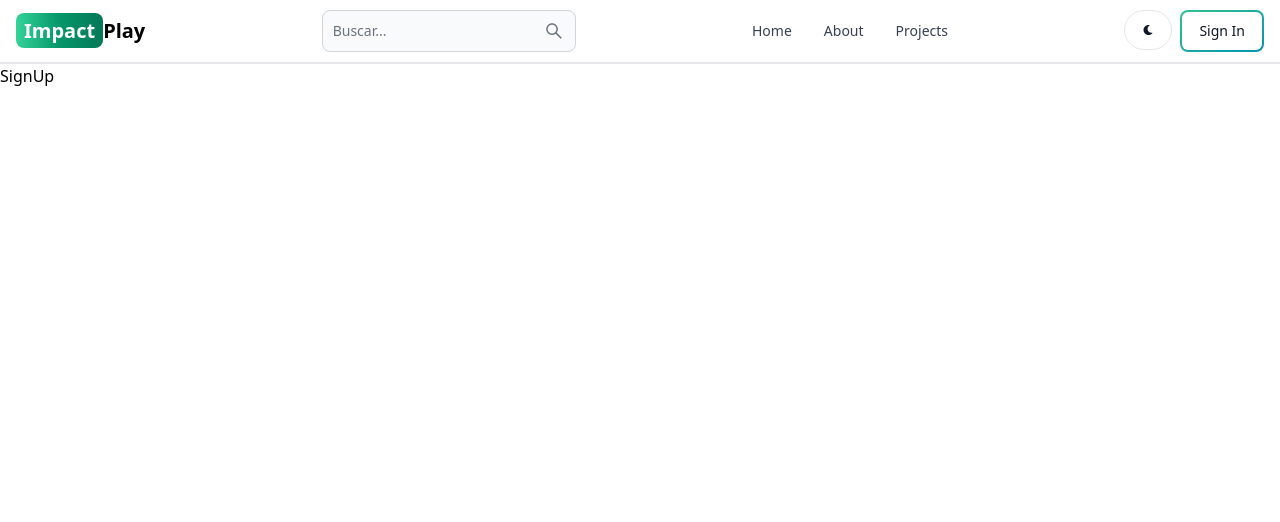
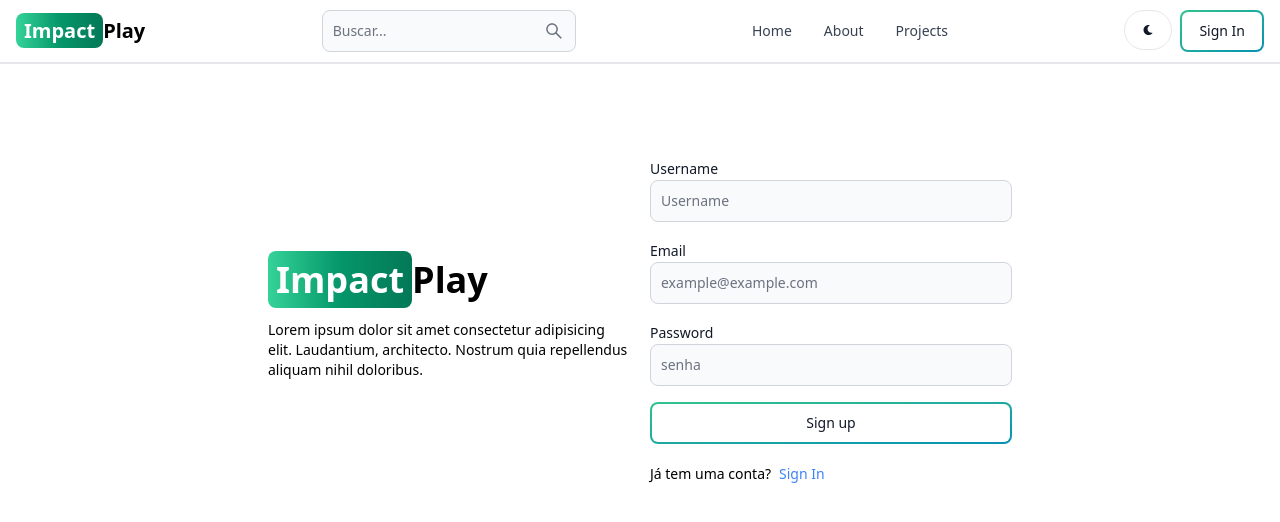
Before and after one commit to KalianaBueno/impactplay-plataform, a React (Vite) app in the folder client/: page /sign-up in a window 1280 px wide. Shown: the top 522 px of the page. Built offline with nearby package versions, Linux system fonts and the light colour scheme.

Commit message:
criacao da pagina signup

```diff
--- a/client/src/pages/SignUp.jsx
+++ b/client/src/pages/SignUp.jsx
@@ -1,9 +1,59 @@
+import { Button, Label, TextInput } from 'flowbite-react';
 import React from 'react'
+import {Link} from 'react-router-dom';
 
 export default function SignUp() {
   return (
-    <div>
-      SignUp
+    <div className='min-h-screen mt-20'>
+      <div className='flex p-3 max-w-3xl mx-auto flex-col md:flex-row md: items-center gap-5'>
+
+        {/* lado esquerdo */}
+        <div className='flex-1'>
+            <Link to="/" className= "font-bold dark:text-white text-4xl">
+            <span className="px-2 py-1 bg-gradient-to-r from-emerald-400 via-emerald-600 to-emerald-700 rounded-lg text-white">
+              Impact
+            </span>
+            Play
+            </Link>
+
+            <p className='text-sm mt-5'>
+              Lorem ipsum dolor sit amet consectetur adipisicing elit. Laudantium, architecto. Nostrum quia repellendus aliquam nihil doloribus.
+            </p>
+        </div>
+
+        {/* lado direito */}
+        <div className='flex-1'>
+          <form className='flex flex-col gap-4'>
+            <div>
+              <Label value='Username'/>
+              <TextInput type='text' placeholder='Username' id='username'/>
+            </div>
+
+            <div>
+              <Label value='Email'/>
+              <TextInput type='text' placeholder='example@example.com' id='email'/>
+            </div>
+
+            <div>
+              <Label value='Password'/>
+              <TextInput type='text' placeholder='senha' id='password'/>
+            </div>
+
+            <Button gradientDuoTone='greenToBlue' outline type='submit'>
+              Sign up
+            </Button>
+          </form>
+
+          <div className='flex gap-2 text-sm mt-5'>
+            <span>Já tem uma conta?</span>
+            <Link to='/sign-in' className='text-blue-500'>
+              Sign In
+            </Link>
+          </div>
+
+        </div>
+
+      </div>
     </div>
   )
 }
```
